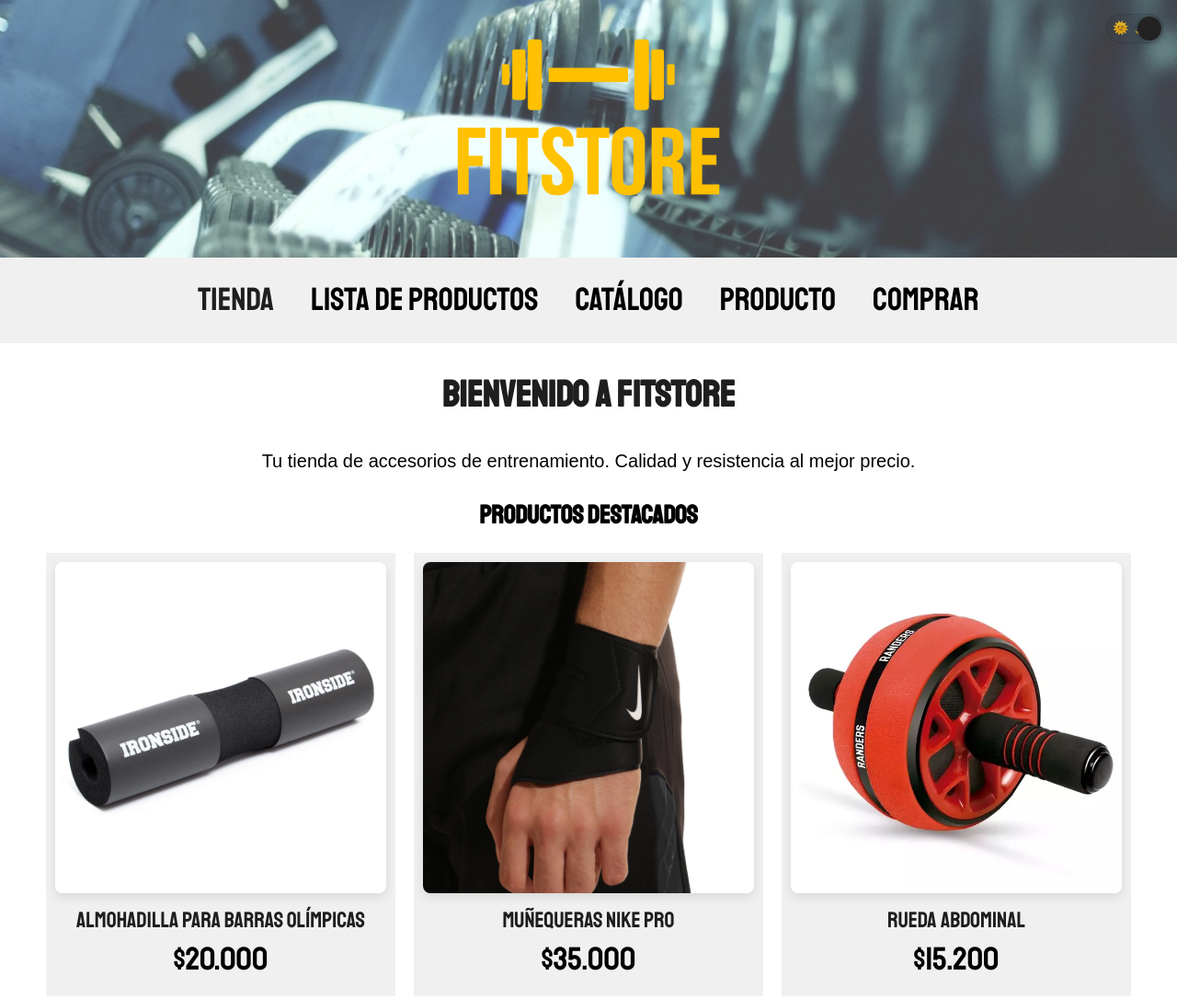
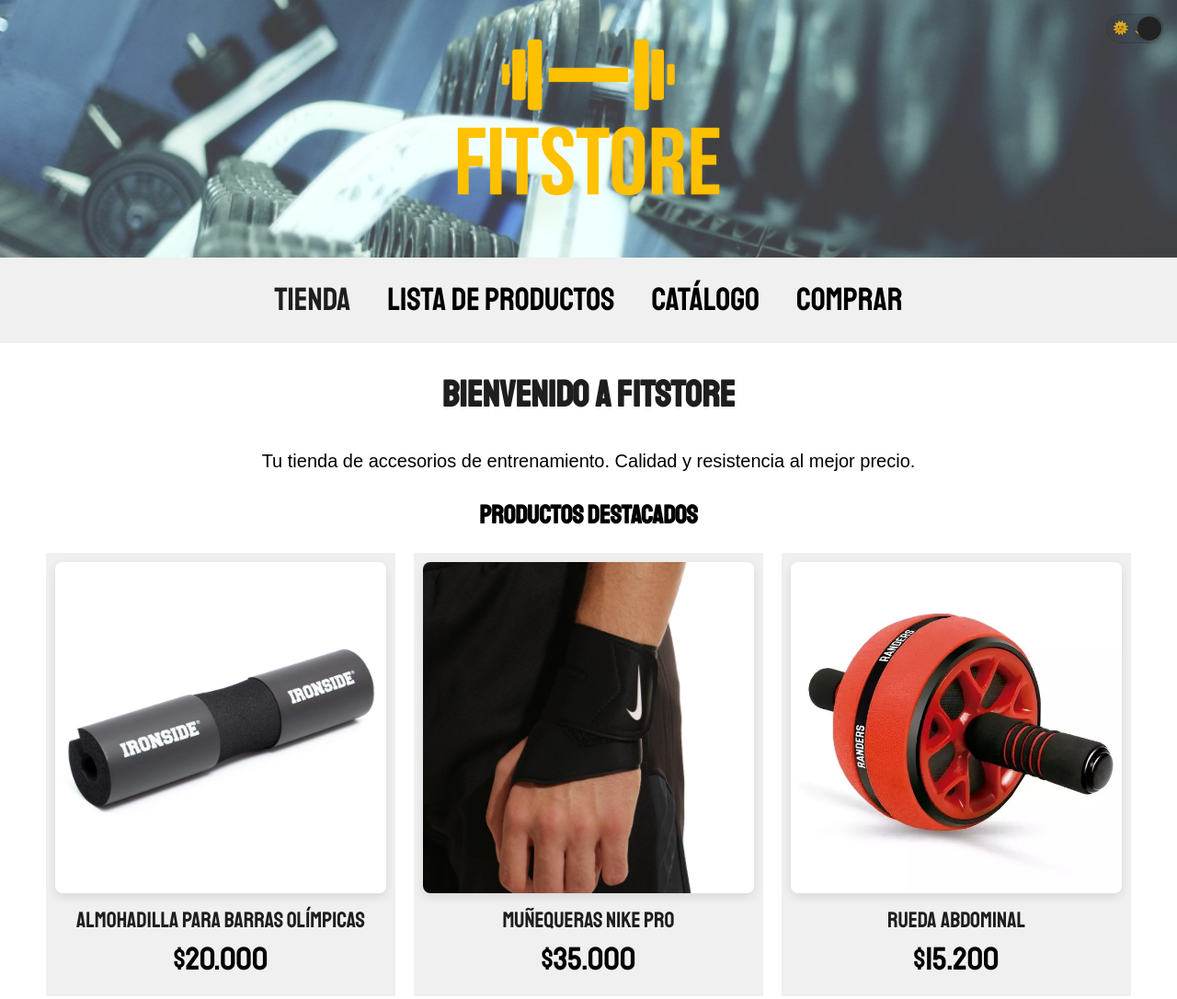
Before and after one commit to nicolaswaniukiewicz/Waniukiewicz-Nicolas_TP1-Paradigmas-y-Lenguajes-de-Programacion-III, a plain HTML site: page index.html in a window 1280 px wide. Shown: the top 1086 px of the page at 92% size. Drawn offline with Linux system fonts and the light colour scheme.

Commit message:
index.html

```diff
--- a/index.html
+++ b/index.html
@@ -25,7 +25,6 @@
     <a class="navegacion__enlace navegacion__enlace--activo" href="index.html">Tienda</a>
     <a class="navegacion__enlace" href="listado_tabla.html">Lista de Productos</a>
     <a class="navegacion__enlace" href="listado_box.html">Catálogo</a>
-    <a class="navegacion__enlace" href="producto.html">Producto</a>
     <a class="navegacion__enlace" href="comprar.html">Comprar</a>
   </nav>
 
@@ -77,5 +76,6 @@
   </footer>
 
 <script src="js/modo.js"></script>
+
 </body>
 </html>
```
